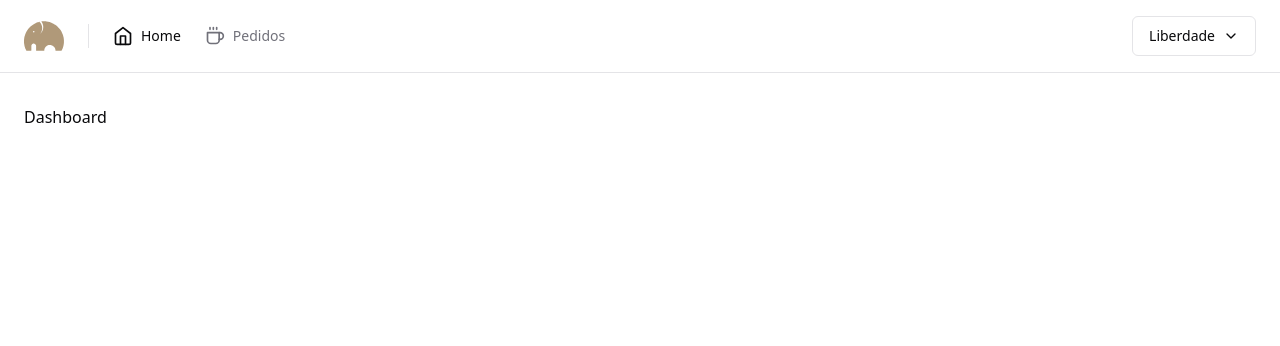
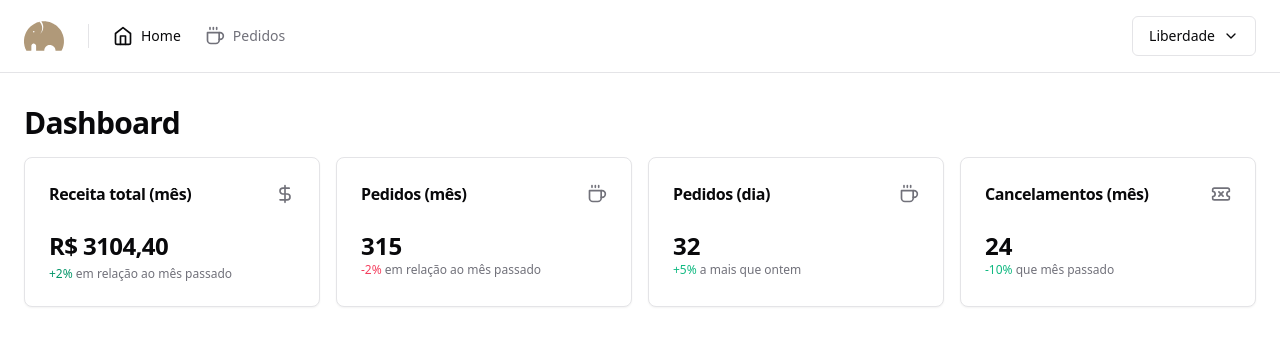
Before and after one commit to davyd-souza/we-coffee-admin, a React (Vite) app: page / in a window 1280 px wide. Shown: the top 346 px of the page. Built offline with nearby package versions, Linux system fonts and the light colour scheme.

Commit message:
feat: implement detail cards

```diff
--- /dev/null
+++ b/src/components/dashboard/day-orders-amount-card.tsx
@@ -0,0 +1,23 @@
+import { Card, CardContent, CardHeader, CardTitle } from '@/components/ui/card'
+import { Coffee } from 'lucide-react'
+
+export function DayOrdersAmountCard() {
+	return (
+		<Card>
+			<CardHeader>
+				<CardTitle className="flex items-center justify-between gap-2 font-semibold text-base">
+					Pedidos (dia)
+					<Coffee className="size-5 text-muted-foreground" />
+				</CardTitle>
+			</CardHeader>
+
+			<CardContent>
+				<p className="font-bold text-2xl">32</p>
+				<p className="text-muted-foreground text-xs">
+					<span className="text-emerald-500 dark:text-emerald-400">+5%</span> a
+					mais que ontem
+				</p>
+			</CardContent>
+		</Card>
+	)
+}
--- /dev/null
+++ b/src/components/dashboard/month-canceled-orders-amount-card.tsx
@@ -0,0 +1,23 @@
+import { Card, CardContent, CardHeader, CardTitle } from '@/components/ui/card'
+import { TicketX } from 'lucide-react'
+
+export function MonthCanceledOrdersAmountCard() {
+	return (
+		<Card>
+			<CardHeader>
+				<CardTitle className="flex items-center justify-between gap-2 font-semibold text-base">
+					Cancelamentos (mês)
+					<TicketX className="size-5 text-muted-foreground" />
+				</CardTitle>
+			</CardHeader>
+
+			<CardContent>
+				<p className="font-bold text-2xl">24</p>
+				<p className="text-muted-foreground text-xs">
+					<span className="text-emerald-500 dark:text-emerald-400">-10%</span>{' '}
+					que mês passado
+				</p>
+			</CardContent>
+		</Card>
+	)
+}
--- /dev/null
+++ b/src/components/dashboard/month-orders-amount-card.tsx
@@ -0,0 +1,23 @@
+import { Card, CardContent, CardHeader, CardTitle } from '@/components/ui/card'
+import { Coffee } from 'lucide-react'
+
+export function MonthOrdersAmountCard() {
+	return (
+		<Card>
+			<CardHeader>
+				<CardTitle className="flex items-center justify-between gap-2 font-semibold text-base">
+					Pedidos (mês)
+					<Coffee className="size-5 text-muted-foreground" />
+				</CardTitle>
+			</CardHeader>
+
+			<CardContent>
+				<p className="font-bold text-2xl">315</p>
+				<p className="text-muted-foreground text-xs">
+					<span className="text-rose-500 dark:text-rose-400">-2%</span> em
+					relação ao mês passado
+				</p>
+			</CardContent>
+		</Card>
+	)
+}
--- /dev/null
+++ b/src/components/dashboard/month-revenue-card.tsx
@@ -0,0 +1,25 @@
+import { Card, CardHeader, CardTitle, CardContent } from '@/components/ui/card'
+
+import { DollarSign } from 'lucide-react'
+
+export function MonthRevenueCard() {
+	return (
+		<Card>
+			<CardHeader>
+				<CardTitle className="flex items-center justify-between gap-2 font-semibold text-base">
+					Receita total (mês)
+					<DollarSign className="size-5 text-muted-foreground" />
+				</CardTitle>
+			</CardHeader>
+
+			<CardContent className="space-y-1">
+				<p className="font-bold text-2xl tracking-tight">R$ 3104,40</p>
+
+				<p className="text-muted-foreground text-xs">
+					<span className="text-emerald-600 dark:text-emerald-400">+2%</span> em
+					relação ao mês passado
+				</p>
+			</CardContent>
+		</Card>
+	)
+}
--- /dev/null
+++ b/src/components/ui/card.tsx
@@ -0,0 +1,79 @@
+import * as React from "react"
+
+import { cn } from "@/lib/utils"
+
+const Card = React.forwardRef<
+  HTMLDivElement,
+  React.HTMLAttributes<HTMLDivElement>
+>(({ className, ...props }, ref) => (
+  <div
+    ref={ref}
+    className={cn(
+      "rounded-lg border bg-card text-card-foreground shadow-sm",
+      className
+    )}
+    {...props}
+  />
+))
+Card.displayName = "Card"
+
+const CardHeader = React.forwardRef<
+  HTMLDivElement,
+  React.HTMLAttributes<HTMLDivElement>
+>(({ className, ...props }, ref) => (
+  <div
+    ref={ref}
+    className={cn("flex flex-col space-y-1.5 p-6", className)}
+    {...props}
+  />
+))
+CardHeader.displayName = "CardHeader"
+
+const CardTitle = React.forwardRef<
+  HTMLParagraphElement,
+  React.HTMLAttributes<HTMLHeadingElement>
+>(({ className, ...props }, ref) => (
+  <h3
+    ref={ref}
+    className={cn(
+      "text-2xl font-semibold leading-none tracking-tight",
+      className
+    )}
+    {...props}
+  />
+))
+CardTitle.displayName = "CardTitle"
+
+const CardDescription = React.forwardRef<
+  HTMLParagraphElement,
+  React.HTMLAttributes<HTMLParagraphElement>
+>(({ className, ...props }, ref) => (
+  <p
+    ref={ref}
+    className={cn("text-sm text-muted-foreground", className)}
+    {...props}
+  />
+))
+CardDescription.displayName = "CardDescription"
+
+const CardContent = React.forwardRef<
+  HTMLDivElement,
+  React.HTMLAttributes<HTMLDivElement>
+>(({ className, ...props }, ref) => (
+  <div ref={ref} className={cn("p-6 pt-0", className)} {...props} />
+))
+CardContent.displayName = "CardContent"
+
+const CardFooter = React.forwardRef<
+  HTMLDivElement,
+  React.HTMLAttributes<HTMLDivElement>
+>(({ className, ...props }, ref) => (
+  <div
+    ref={ref}
+    className={cn("flex items-center p-6 pt-0", className)}
+    {...props}
+  />
+))
+CardFooter.displayName = "CardFooter"
+
+export { Card, CardHeader, CardFooter, CardTitle, CardDescription, CardContent }
--- a/src/routes/_app/index.tsx
+++ b/src/routes/_app/index.tsx
@@ -1,11 +1,26 @@
 import { createFileRoute } from '@tanstack/react-router'
 import { Helmet } from 'react-helmet-async'
+
+import { MonthRevenueCard } from '@/components/dashboard/month-revenue-card'
+import { MonthOrdersAmountCard } from '@/components/dashboard/month-orders-amount-card'
+import { DayOrdersAmountCard } from '@/components/dashboard/day-orders-amount-card'
+import { MonthCanceledOrdersAmountCard } from '@/components/dashboard/month-canceled-orders-amount-card'
 
 function Dashboard() {
 	return (
 		<>
 			<Helmet title="Home" />
-			<h1>Dashboard</h1>
+
+			<section className="flex flex-col gap-2">
+				<h1 className="font-bold text-3xl tracking-tight">Dashboard</h1>
+			</section>
+
+			<section className="grid grid-cols-4 gap-4">
+				<MonthRevenueCard />
+				<MonthOrdersAmountCard />
+				<DayOrdersAmountCard />
+				<MonthCanceledOrdersAmountCard />
+			</section>
 		</>
 	)
 }
```
